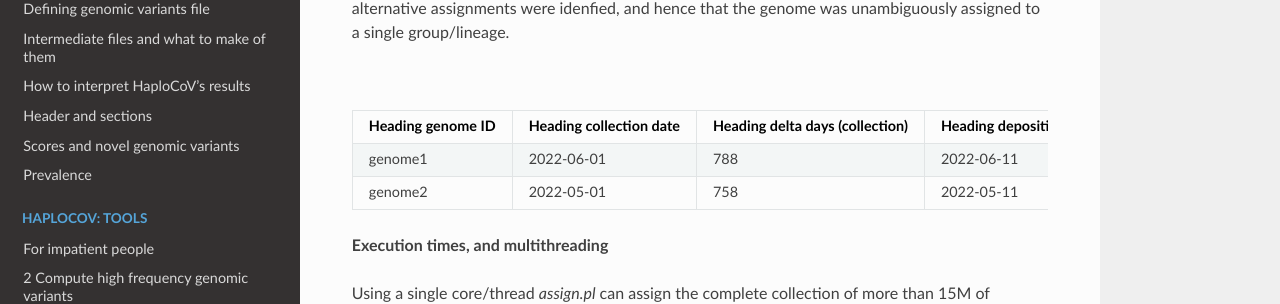
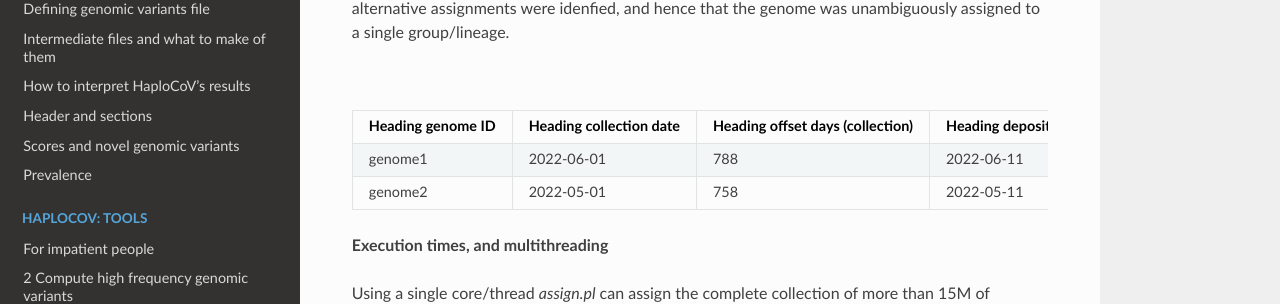
Before and after one commit to matteo14c/HaploCoV, a Sphinx documentation site: the page built from docs/source/assign.rst, in a window 1280 px wide and 900 px high, scrolled down 977 px. Shown: the part 141-445 px from the top of the window. Built offline with Sphinx 7.4.7 and the Read the Docs theme 2.0.0, drawn with Linux system fonts in a browser that asks for light colours.

Commit message:
Update assign.rst

```diff
--- a/docs/source/assign.rst
+++ b/docs/source/assign.rst
@@ -36,9 +36,9 @@
 
    * - Heading genome ID
      - Heading collection date
-     - Heading delta days (collection)
+     - Heading offset days (collection)
      - Heading deposition date
-     - Heading delta days (deposition)
+     - Heading offset days (deposition)
      - Heading continent
      - Heading macro-area
      - Heading country
```
